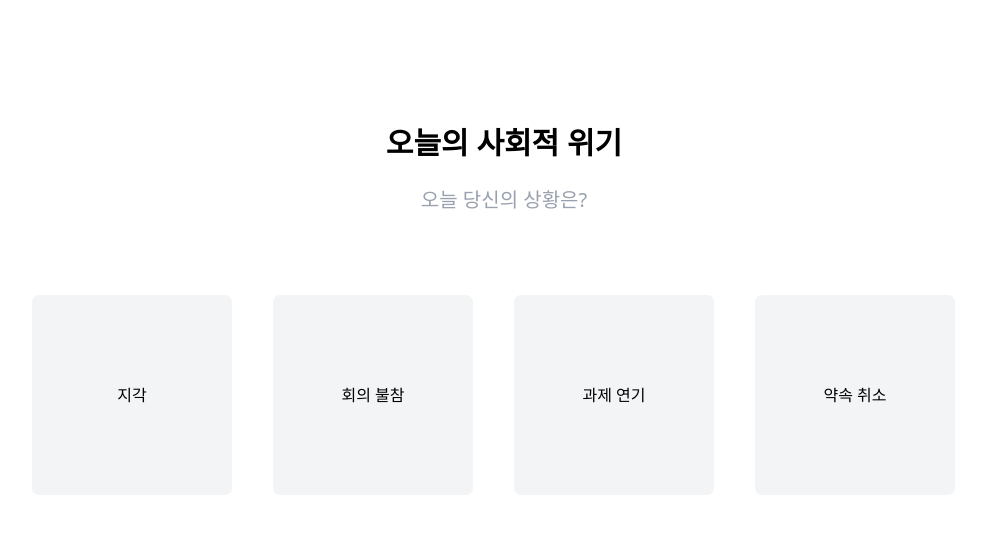
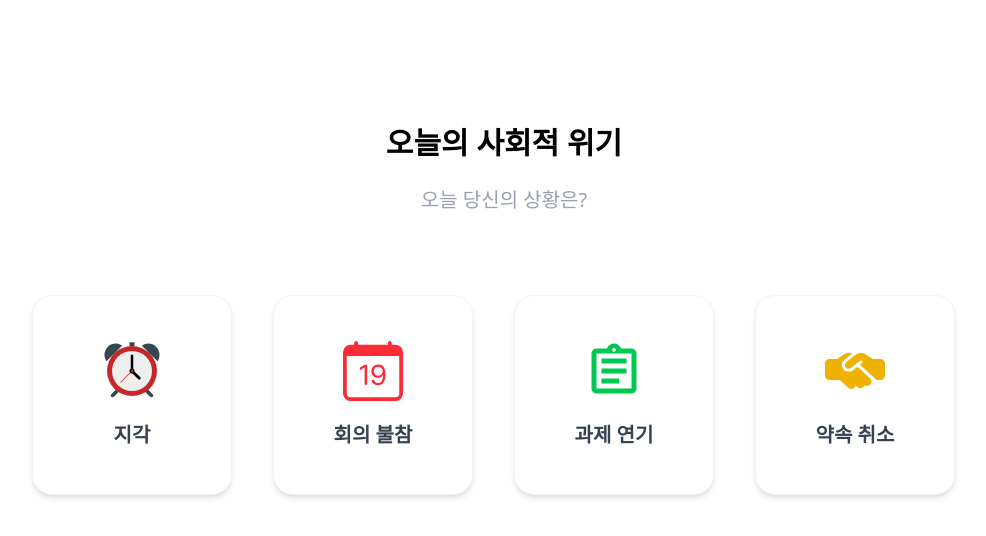
Before and after one commit to Bluedragon3rd/Frontend, a React (Vite) app in the folder makingLie/: page /first-step in a window 1280 px wide. Shown: the top 536 px of the page, without its empty margins (136-1122 px from the left). Built offline with nearby package versions, Linux system fonts and the light colour scheme.

Commit message:
아이콘 추가

```diff
--- a/makingLie/src/components/ThemeButton.tsx
+++ b/makingLie/src/components/ThemeButton.tsx
@@ -1,15 +1,36 @@
 import { useNavigate } from "react-router-dom";
+
+import { FcAlarmClock } from "react-icons/fc";
+import { BsCalendarDate } from "react-icons/bs";
+import { MdOutlineAssignment } from "react-icons/md";
+import { FaHandshakeSimple } from "react-icons/fa6";
+
 interface ThemeButtonProps {
   title: string;
 }
+
 const ThemeButton = ({ title }: ThemeButtonProps) => {
   const navigate = useNavigate();
+
+  const iconMap: { [key: string]: React.ReactNode } = {
+    지각: <FcAlarmClock className="text-6xl mb-3" />,
+    "회의 불참": <BsCalendarDate className="text-6xl mb-3 text-red-500" />,
+    "과제 연기": (
+      <MdOutlineAssignment className="text-6xl mb-3 text-green-500" />
+    ),
+    "약속 취소": (
+      <FaHandshakeSimple className="text-6xl mb-3 text-yellow-500" />
+    ),
+  };
+
   return (
     <button
       onClick={() => navigate("/second-step")}
-      className="flex flex-col justify-center items-center w-[200px] h-[200px] rounded-[7px] bg-gray-100 hover:border-3 border-blue-400"
+      className="flex flex-col justify-center items-center w-[200px] h-[200px] rounded-[20px] bg-white shadow-md hover:shadow-xl hover:scale-105 transition-all duration-200 border border-gray-100 hover:border-[3px] hover:border-blue-400 gap-2"
     >
-      {title}
+      {iconMap[title]}
+
+      <span className="text-xl font-bold text-gray-700">{title}</span>
     </button>
   );
 };
```
Also changed, not shown: makingLie/src/layout/appLayout.tsx (added).
